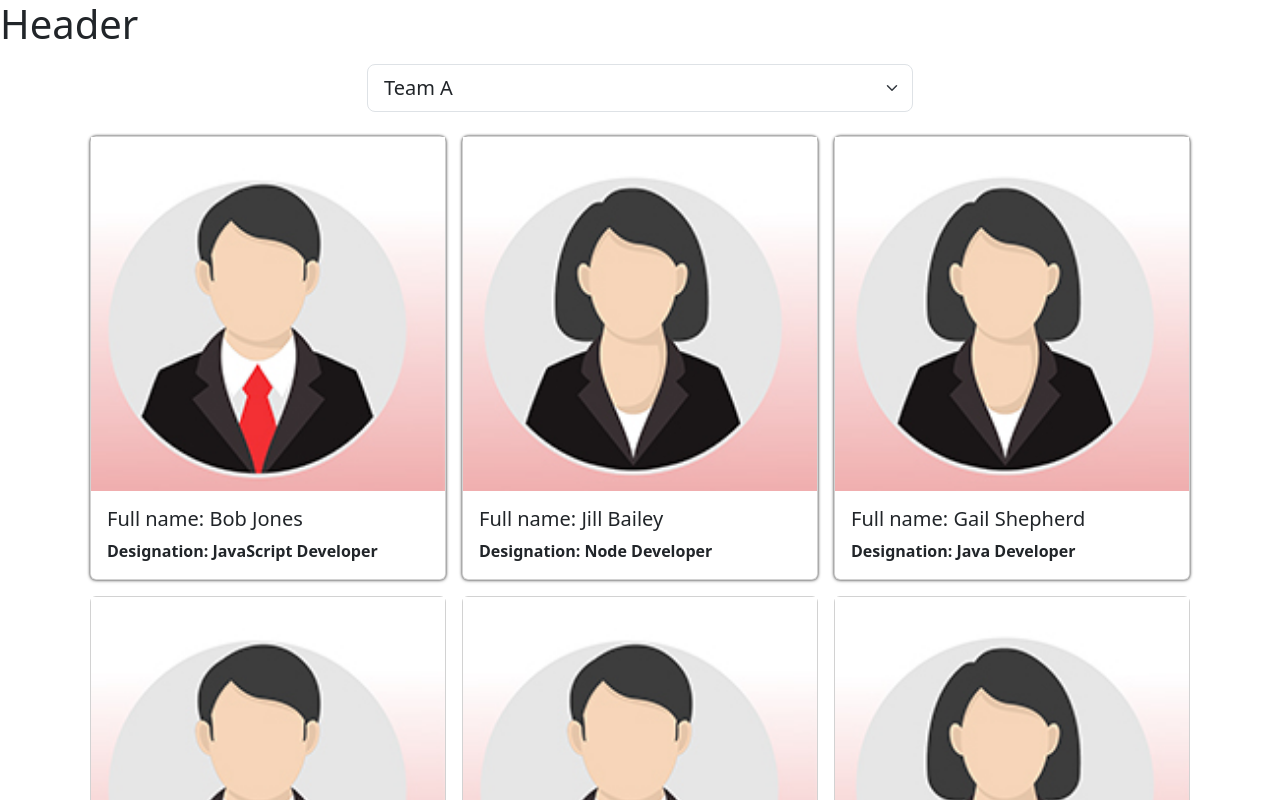
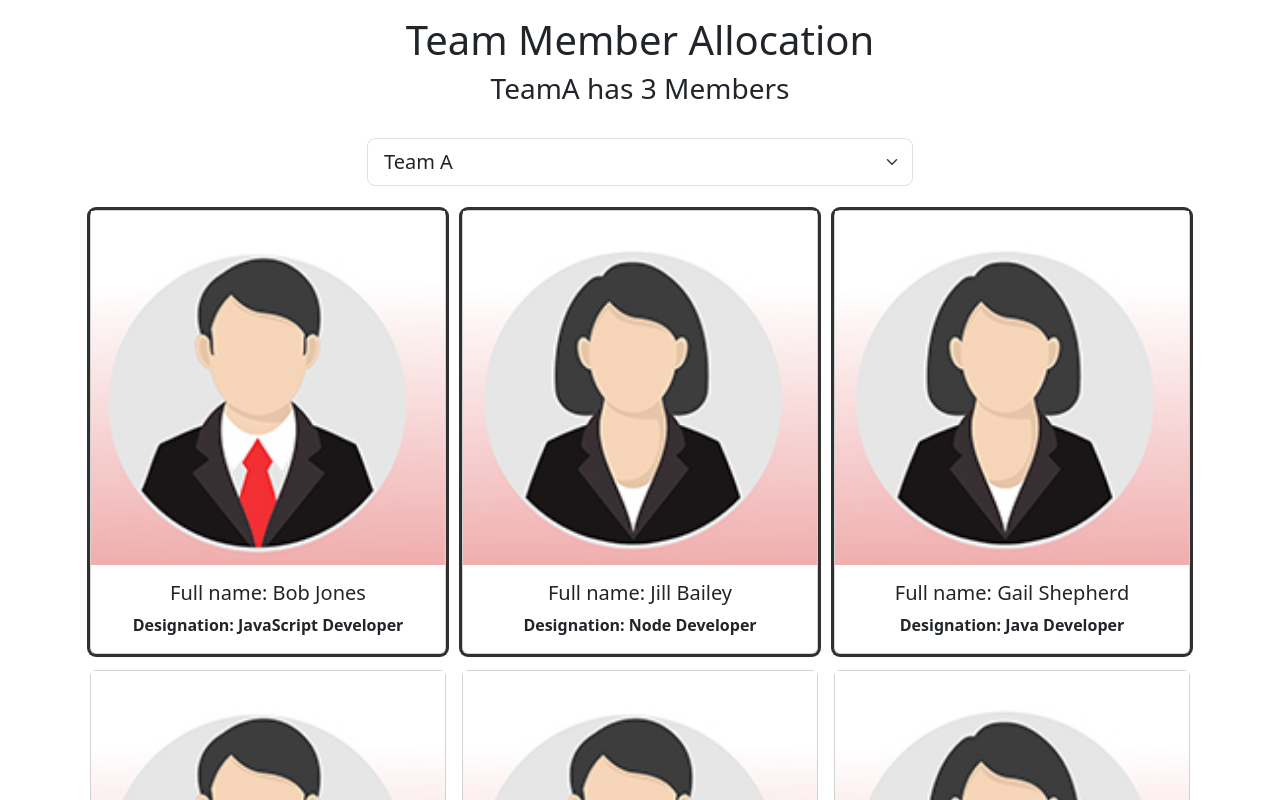
Before and after one commit to nordomcode/team-tracker, a React (Create React App) app: page / in a window 1280 px wide. Shown: the top 800 px of the page. Built offline with nearby package versions, Linux system fonts and the light colour scheme.

Commit message:
Add team memebers count

```diff
--- a/src/App.css
+++ b/src/App.css
@@ -9,5 +9,9 @@ body {
 
 .standout {
   box-shadow: rgba(0,0,0,0.16) 0px 1px 4px,
-   rgb(51,51,51) 0px 0px 3px;
+   rgb(51,51,51) 0px 0px 0px 3px;
 }
+
+h1,h2,h3,h4,h5,p {
+  text-align: center;
+}
--- a/src/App.js
+++ b/src/App.js
@@ -3,12 +3,120 @@ import './App.css';
 import Header from './Header'
 import Footer from './Footer'
 import Employees from './Employees'
+import {useState} from 'react'
+
+
 
 function App() {
+
+  const [selectedTeam, setTeam] = useState('TeamA')
+  const [employees, setEmployees] = useState([{
+    id: 1,
+    fullName: "Bob Jones",
+    designation: "JavaScript Developer",
+    gender: "male",
+    teamName: "TeamA"
+  },
+  {
+    id: 2,
+    fullName: "Jill Bailey",
+    designation: "Node Developer",
+    gender: "female",
+    teamName: "TeamA"
+  },
+  {
+    id: 3,
+    fullName: "Gail Shepherd",
+    designation: "Java Developer",
+    gender: "female",
+    teamName: "TeamA"
+  },
+  {
+    id: 4,
+    fullName: "Sam Reynolds",
+    designation: "React Developer",
+    gender: "male",
+    teamName: "TeamB"
+  },
+  {
+    id: 5,
+    fullName: "David Henry",
+    designation: "DotNet Developer",
+    gender: "male",
+    teamName: "TeamB"
+  },
+  {
+    id: 6,
+    fullName: "Sarah Blake",
+    designation: "SQL Server DBA",
+    gender: "female",
+    teamName: "TeamB"
+  },
+  {
+    id: 7,
+    fullName: "James Bennet",
+    designation: "Angular Developer",
+    gender: "male",
+    teamName: "TeamC"
+  },
+  {
+    id: 8,
+    fullName: "Jessica Faye",
+    designation: "API Developer",
+    gender: "female",
+    teamName: "TeamC"
+  },
+  {
+    id: 9,
+    fullName: "Lita Stone",
+    designation: "C++ Developer",
+    gender: "female",
+    teamName: "TeamC"
+  },
+  {
+    id: 10,
+    fullName: "Daniel Young",
+    designation: "Python Developer",
+    gender: "male",
+    teamName: "TeamD"
+  },
+  {
+    id: 11,
+    fullName: "Adrian Jacobs",
+    designation: "Vue Developer",
+    gender: "male",
+    teamName: "TeamD"
+  },
+  {
+    id: 12,
+    fullName: "Devin Monroe",
+    designation: "Graphic Designer",
+    gender: "male",
+    teamName: "TeamD"
+  }])
+
+
+function handleTeamSelectionChange(event) {
+  setTeam(event.target.value)
+}
+
+function handleEmployeeCardClick(event){
+  const transformedEmployees = employees.map((employee) => employee.id === parseInt(event.currentTarget.id) ? (employee.teamName === selectedTeam) ? {...employee, teamName: ''} : {...employee, teamName: selectedTeam} : employee);
+
+  setEmployees(transformedEmployees)
+}
+
   return (
     <div className="App">
-      <Header />
-      <Employees />
+      <Header
+        selectedTeam={selectedTeam}
+        teamMemberCount = {employees.filter((employee) => employee.teamName===selectedTeam).length}/>
+      <Employees
+        employees={employees}
+        selectedTeam={selectedTeam}
+        handleTeamSelectionChange={handleTeamSelectionChange}
+        handleEmployeeCardClick={handleEmployeeCardClick}
+      />
       <Footer />
     </div>
   );
--- a/src/Employees.jsx
+++ b/src/Employees.jsx
@@ -1,107 +1,10 @@
-import {useState} from 'react'
 
 import femaleProfile from './images/femaleProfile.jpg'
 import maleProfile from './images/maleProfile.jpg'
 
-const Employees = () => {
-
-    const [selectedTeam, setTeam] = useState('TeamA')
-
-    const [employees, setEmployees] = useState([{
-        id: 1,
-        fullName: "Bob Jones",
-        designation: "JavaScript Developer",
-        gender: "male",
-        teamName: "TeamA"
-      },
-      {
-        id: 2,
-        fullName: "Jill Bailey",
-        designation: "Node Developer",
-        gender: "female",
-        teamName: "TeamA"
-      },
-      {
-        id: 3,
-        fullName: "Gail Shepherd",
-        designation: "Java Developer",
-        gender: "female",
-        teamName: "TeamA"
-      },
-      {
-        id: 4,
-        fullName: "Sam Reynolds",
-        designation: "React Developer",
-        gender: "male",
-        teamName: "TeamB"
-      },
-      {
-        id: 5,
-        fullName: "David Henry",
-        designation: "DotNet Developer",
-        gender: "male",
-        teamName: "TeamB"
-      },
-      {
-        id: 6,
-        fullName: "Sarah Blake",
-        designation: "SQL Server DBA",
-        gender: "female",
-        teamName: "TeamB"
-      },
-      {
-        id: 7,
-        fullName: "James Bennet",
-        designation: "Angular Developer",
-        gender: "male",
-        teamName: "TeamC"
-      },
-      {
-        id: 8,
-        fullName: "Jessica Faye",
-        designation: "API Developer",
-        gender: "female",
-        teamName: "TeamC"
-      },
-      {
-        id: 9,
-        fullName: "Lita Stone",
-        designation: "C++ Developer",
-        gender: "female",
-        teamName: "TeamC"
-      },
-      {
-        id: 10,
-        fullName: "Daniel Young",
-        designation: "Python Developer",
-        gender: "male",
-        teamName: "TeamD"
-      },
-      {
-        id: 11,
-        fullName: "Adrian Jacobs",
-        designation: "Vue Developer",
-        gender: "male",
-        teamName: "TeamD"
-      },
-      {
-        id: 12,
-        fullName: "Devin Monroe",
-        designation: "Graphic Designer",
-        gender: "male",
-        teamName: "TeamD"
-      }])
+const Employees = ({employees, selectedTeam, handleTeamSelectionChange, handleEmployeeCardClick}) => {
 
 
-    function handleTeamSelectionChange(event) {
-      setTeam(event.target.value)
-    }
-
-    function handleEmployeeCardClick(event){
-      const transformedEmployees = employees.map((employee) => employee.id === parseInt(event.currentTarget.id) ? (employee.teamName === selectedTeam) ? {...employee, teamName: ''} : {...employee, teamName: selectedTeam} : employee);
-
-      setEmployees(transformedEmployees)
-    }
 
     return (
       <main className='container'>
--- a/src/Header.jsx
+++ b/src/Header.jsx
@@ -1,9 +1,15 @@
 
 
-const Header = () => {
+const Header = ({selectedTeam, teamMemberCount}) => {
   return (
-    <header>
-        <h1>Header</h1>
+    <header className="container">
+      <div className="row justify-content-center mt-3 mb-4">
+        <div className="col-8">
+          <h1>Team Member Allocation</h1>
+          <h3>{selectedTeam} has {teamMemberCount} Members</h3>
+        </div>
+      </div>
+
     </header>
   )
 }
```
